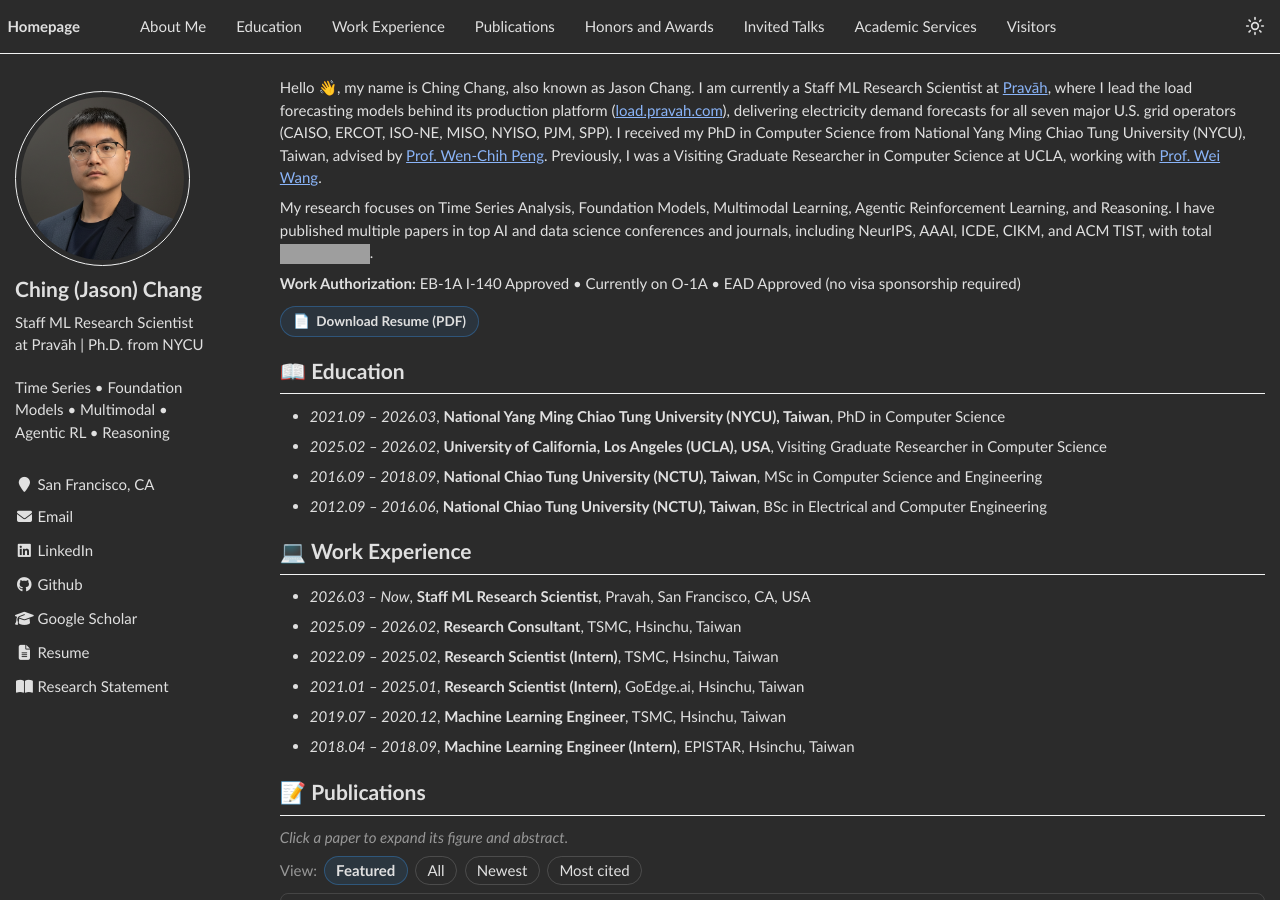
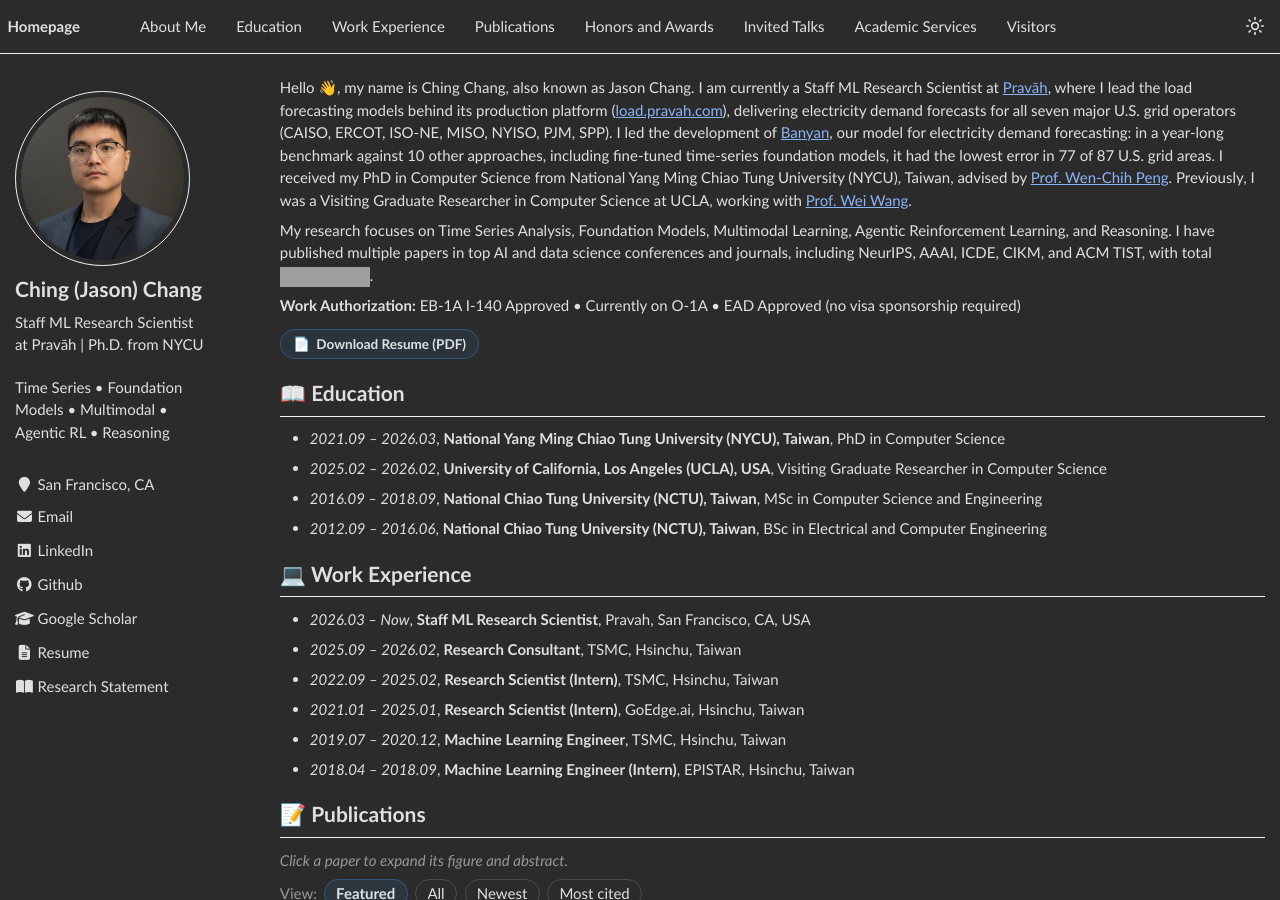
Before and after one commit to blacksnail789521/blacksnail789521.github.io, a Jekyll site: the page built from _pages/about.md, in a window 1280 px wide and 900 px high. Built offline with Jekyll 4.4.1, drawn with Linux system fonts in a browser that asks for light colours; grey boxes are pictures that could not be loaded.

Commit message:
About: add Banyan benchmark results; publish resume
Co-Authored-By: Claude Fable 5.2 <noreply@anthropic.com>

```diff
--- a/_pages/about.md
+++ b/_pages/about.md
@@ -17,7 +17,7 @@ redirect_from:
 
 <span class='anchor' id='about-me'></span>
 
-Hello 👋, my name is Ching Chang, also known as Jason Chang. I am currently a Staff ML Research Scientist at [Pravāh](https://pravah.com/), where I lead the load forecasting models behind its production platform ([load.pravah.com](https://load.pravah.com)), delivering electricity demand forecasts for all seven major U.S. grid operators (CAISO, ERCOT, ISO-NE, MISO, NYISO, PJM, SPP). I received my PhD in Computer Science from National Yang Ming Chiao Tung University (NYCU), Taiwan, advised by [Prof. Wen-Chih Peng](https://sites.google.com/site/wcpeng/). Previously, I was a Visiting Graduate Researcher in Computer Science at UCLA, working with [Prof. Wei Wang](http://web.cs.ucla.edu/~weiwang/).
+Hello 👋, my name is Ching Chang, also known as Jason Chang. I am currently a Staff ML Research Scientist at [Pravāh](https://pravah.com/), where I lead the load forecasting models behind its production platform ([load.pravah.com](https://load.pravah.com)), delivering electricity demand forecasts for all seven major U.S. grid operators (CAISO, ERCOT, ISO-NE, MISO, NYISO, PJM, SPP). I led the development of [Banyan](https://www.pravah.com/blog/banyan), our model for electricity demand forecasting: in a year-long benchmark against 10 other approaches, including fine-tuned time-series foundation models, it had the lowest error in 77 of 87 U.S. grid areas. I received my PhD in Computer Science from National Yang Ming Chiao Tung University (NYCU), Taiwan, advised by [Prof. Wen-Chih Peng](https://sites.google.com/site/wcpeng/). Previously, I was a Visiting Graduate Researcher in Computer Science at UCLA, working with [Prof. Wei Wang](http://web.cs.ucla.edu/~weiwang/).
 
 My research focuses on Time Series Analysis, Foundation Models, Multimodal Learning, Agentic Reinforcement Learning, and Reasoning. I have published multiple papers in top AI and data science conferences and journals, including NeurIPS, AAAI, ICDE, CIKM, and ACM TIST, with total
 <a href='https://scholar.google.com/citations?user=OXCVj48AAAAJ'><img src="https://img.shields.io/endpoint?url={{ url | url_encode }}&logo=Google%20Scholar&labelColor=f6f6f6&color=9cf&style=flat&label=google citations"></a>.
```
Also changed, not shown: 1 other file.
